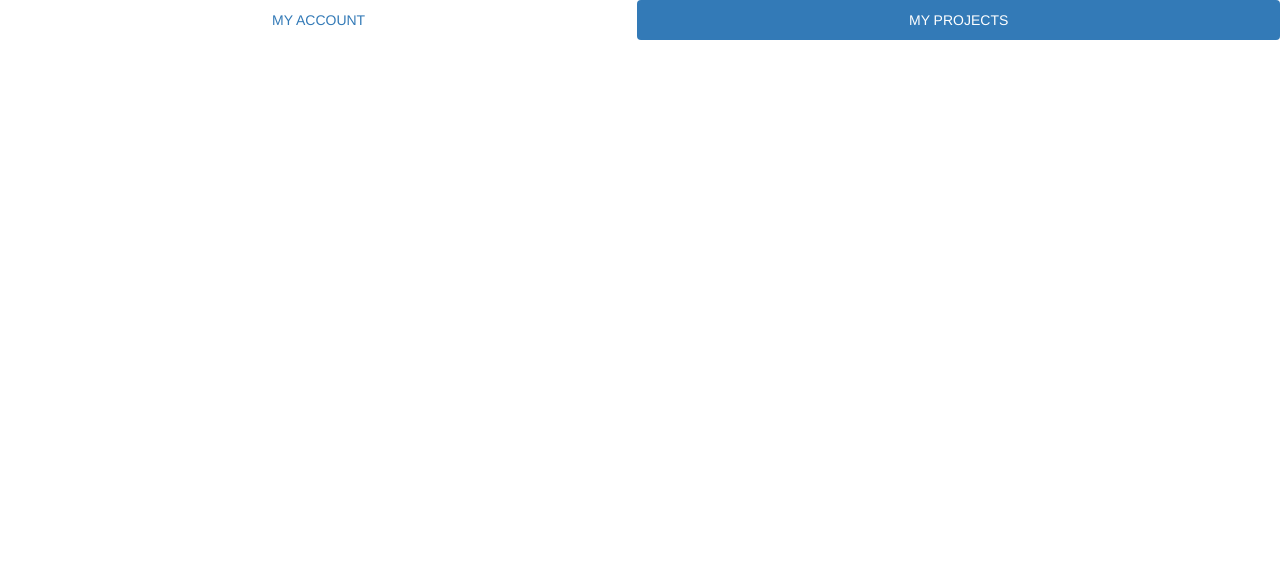
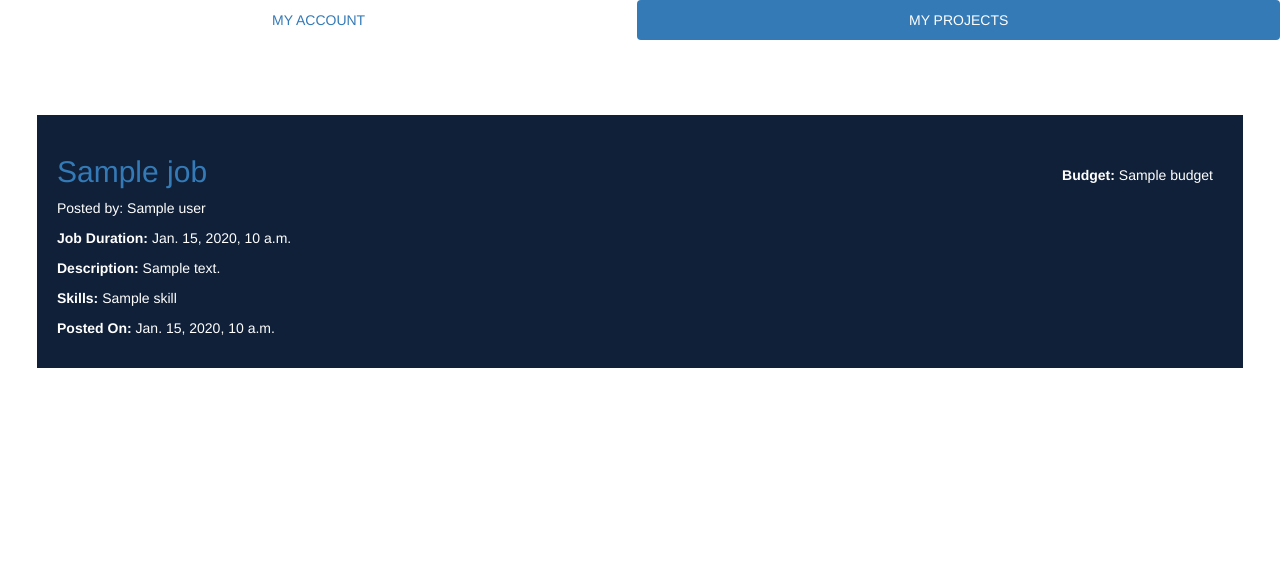
Before and after one commit to Candy-Chebet/FreeMarketplace, a Django app: template employee/templates/employee/profile.html in a window 1280 px wide, after a click on "MY PROJECTS". Shown: the part 80-656 px from the top of the page. Run offline with Django 3.2, Linux system fonts and the light colour scheme; data comes from the database, SQL or seed files in the repository; both versions use the stored data as it was after the commit; tables that the repository leaves empty hold one stand-in row (values such as "Sample post"); the template is opened without the code that fills it: values that come from a table or form of the project are taken from there, most other values are stand-ins (such as "Sample title", 1, 10 or a date in 2020); some libraries are stand-ins or nearby versions.

Commit message:
MY PROJECTS can be seen

```diff
--- a/employee/templates/employee/base_employee.html
+++ b/employee/templates/employee/base_employee.html
@@ -3,7 +3,7 @@
 
   <head>
     <meta charset="UTF-8">
-    <title>{% block title %}GETWORK{% endblock %}</title>
+    <title>{% block title %}QUICKPRO{% endblock %}</title>
 
 
     {% load static %}
@@ -22,11 +22,10 @@
       <header>
         <div class="container">
           <div id="branding">
-            <span class="highlight"><a href="/"><h1>GETWORK</h1></a></span>
+            <span class="highlight"><a href="/"><h1>Quickpro</h1></a></span>
           </div>
           <nav>
               <ul>
-                <li><a href="{% url 'employee:e_home' %}">Browse Jobs</a></li>
                 <li><a href="{% url 'employee:add_job' %}">Post a Job</a></li>
                 <li><a href="{% url 'checkouts:checkout' %}">Checkout</a></li>
                 <li><a href="{% url 'employee:profile' name.id %}">{{ name.username }}</a></li>
--- a/employee/templates/employee/profile.html
+++ b/employee/templates/employee/profile.html
@@ -35,30 +35,32 @@
     </div>
   </div>
 
-  <!--tab 1 : projects -->
+
+  <!--tab 2: Projects -->
   <div id="projects" class="tab-pane fade">
     <div class="box-border">
       <section id="main">
         <article id="main-col">
           <ul>
-            {% for job in all_jobs %}
-              {% if profile == job.user %}
+            {% for job in user_jobs %}
               <div class="card">
                 <div class="card-body">
-                    <p style="float:right; margin:10px;"><b>Budget: </b>{{ job.budget }}</p>
-                    <p><h2 class="card-title"><a href="{% url 'details:job_details' job.id %}">{{ job.title }}</a></h2> posted by: {{ job.user }}</p>
+                  <p style="float:right; margin:10px;"><b>Budget:</b> {{ job.budget }}</p>
+                  <h2 class="card-title">
+                    <a href="{% url 'details:job_details' job.id %}">{{ job.title }}</a>
+                  </h2>
+                  <p>Posted by: {{ job.user }}</p>
 
-                    {% if name.is_authenticated and name == job.user %}
-                      <a href="{% url 'details:edit_job' job.id %}" class="btn btn-primary" style="margin-bottom:5px;">Edit Job</a>
+                  {% if name == job.user %}
+                    <a href="{% url 'details:edit_job' job.id %}" class="btn btn-primary">Edit Job</a>
                   {% endif %}
 
-                    <p><b>Job Duration:</b>  {{ job.time }}<p>
+                  <p><b>Job Duration:</b> {{ job.time }}</p>
                   <p><b>Description:</b> {{ job.short_text }}</p>
                   <p style="margin-top:5px;"><b>Skills:</b> {{ job.skill }}</p>
-                    <p><b>Posted On:</b>  {{ job.created_date }}<p>
+                  <p><b>Posted On:</b> {{ job.created_date }}</p>
                 </div>
               </div>
-              {% endif %}
             {% endfor %}
           </ul>
         </article>
@@ -68,5 +70,4 @@
 
 </div>
 
-
 {% endblock %}
```
Also changed, not shown: employee/views.py (+9 -37 lines), db.sqlite3. Lines whose indentation alone changed are shown as unchanged.
